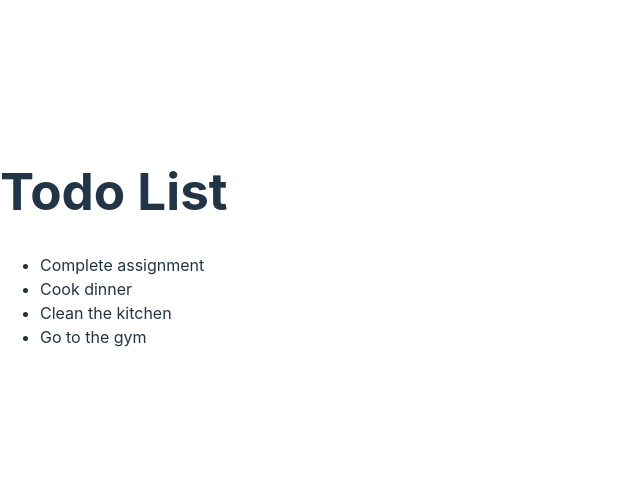
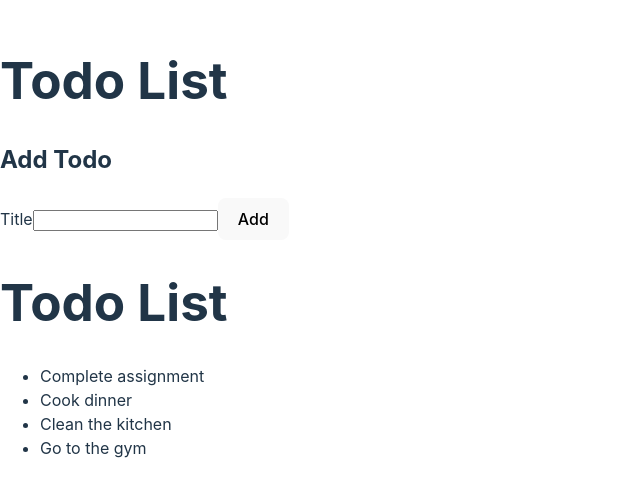
Before and after one commit to Alina5884/react-todo, a React (Vite) app: page / in a window 1280 px wide. Shown: the part 153-650 px from the top of the page, without its empty margins (0-640 px from the left). Built offline with nearby package versions, Linux system fonts and the light colour scheme.

Commit message:
new components created

```diff
--- /dev/null
+++ b/src/AddTodoForm.jsx
@@ -0,0 +1,15 @@
+import * as React from "react";
+const AddTodoForm = () => {
+    return (
+        <div>
+            <h2>Add Todo</h2>
+            <form>
+                <label htmlFor="todoTitle">Title</label>
+                <input type="text" id="todoTitle" name="todoTitle"/>
+                <button type="submit">Add</button>
+            </form>
+        </div>
+    );
+};
+
+export default AddTodoForm;
--- a/src/App.jsx
+++ b/src/App.jsx
@@ -1,19 +1,13 @@
-const todoList = [
-  { id: 1, title: "Complete assignment"},
-  { id: 2, title: "Cook dinner"},
-  { id: 3, title: "Clean the kitchen"},
-  { id: 4, title: "Go to the gym"},
-];
+import * as React from "react";
+import TodoList from "./TodoList";
+import AddTodoForm from "./AddTodoForm";
 
 function App() {
   return (
     <div>
       <h1>Todo List</h1>
-      <ul>
-        {todoList.map((item) => (
-          <li key={item.id}>{item.title}</li>
-        ))}
-      </ul>
+      <AddTodoForm/>
+      <TodoList/>
     </div>
   );
 };
--- /dev/null
+++ b/src/TodoList.jsx
@@ -0,0 +1,23 @@
+import * as React from "react";
+
+const todoList = [
+    { id: 1, title: "Complete assignment"},
+    { id: 2, title: "Cook dinner"},
+    { id: 3, title: "Clean the kitchen"},
+    { id: 4, title: "Go to the gym"},
+  ];
+
+const TodoList = () => {
+    return (
+        <div>
+            <h1>Todo List</h1>
+            <ul>
+                {todoList.map((item) => (
+                    <li key={item.id}>{item.title}</li>
+                ))}
+            </ul>
+        </div>
+    );
+};
+
+export default TodoList;
```
